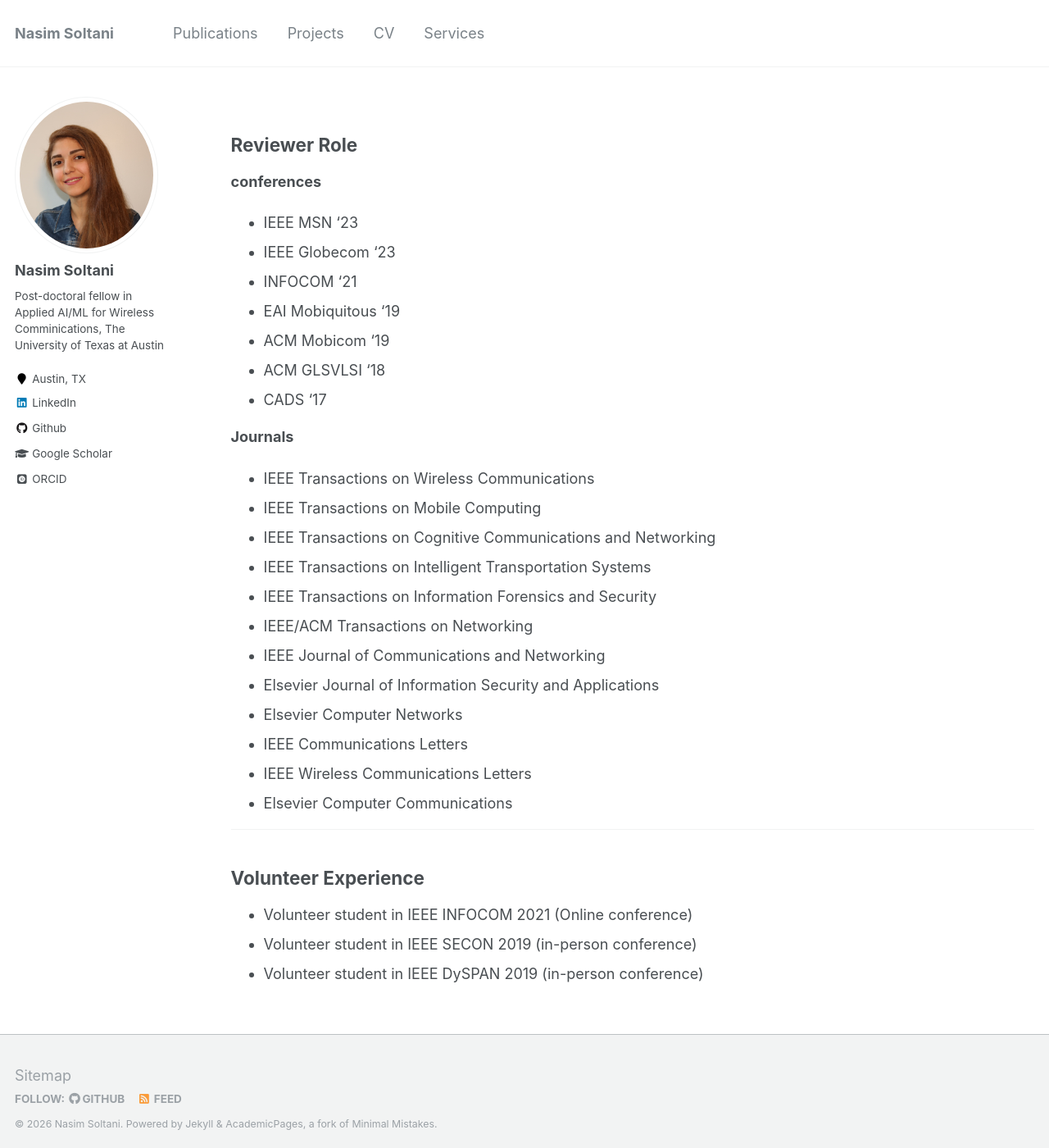
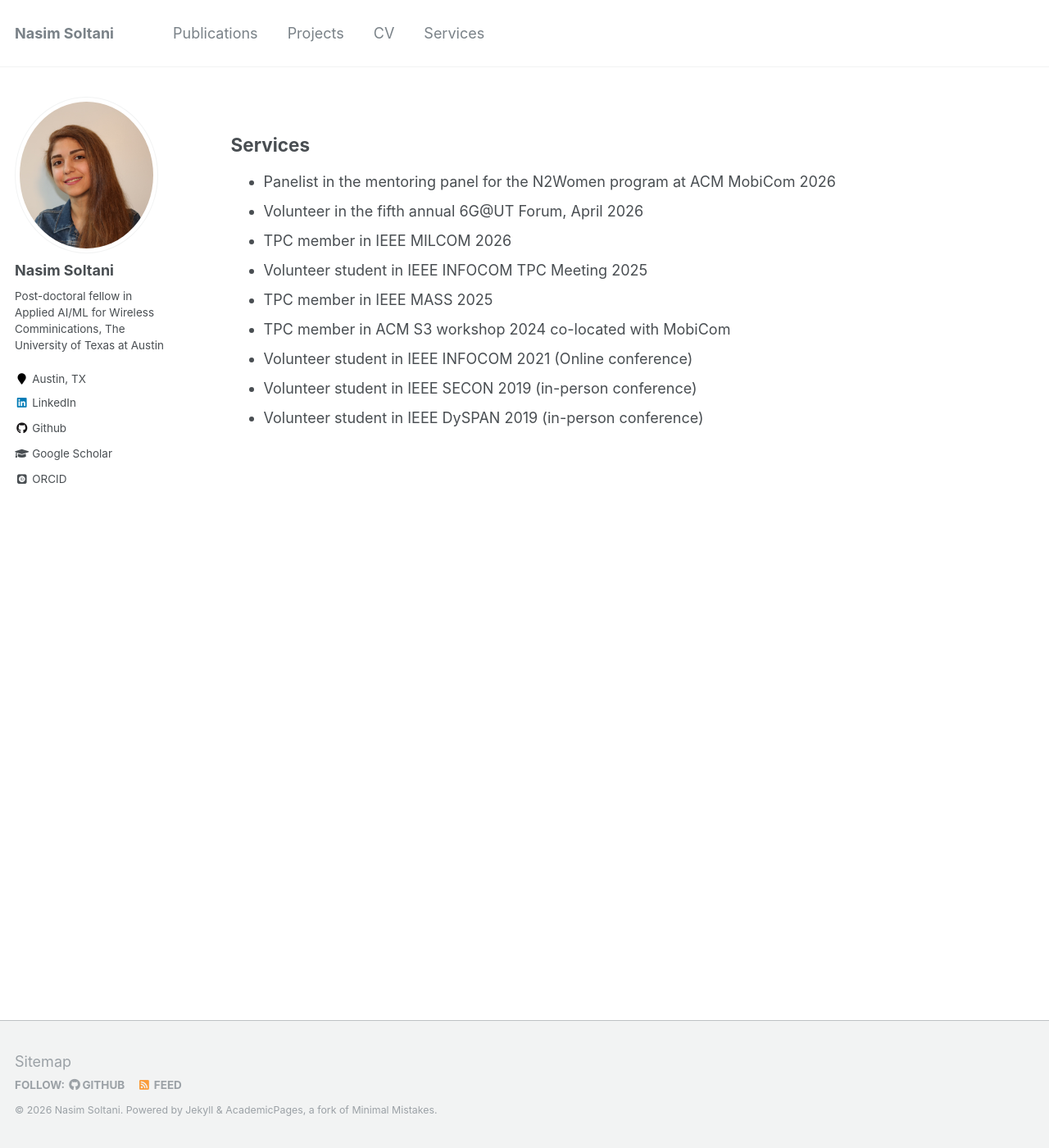
Before and after one commit to nasimsoltani/nasimsoltani.github.io, a Jekyll site: the page built from _pages/services.md, in a window 1280 px wide and 1400 px high. Shown: the whole window at 82% size. Built offline with Jekyll 4.4.1, drawn with Linux system fonts in a browser that asks for light colours; some web fonts are replaced.

Commit message:
Update services.md

```diff
--- a/_pages/services.md
+++ b/_pages/services.md
@@ -4,36 +4,14 @@ title: ""
 permalink: /services/
 author_profile: true
 ---
-## Reviewer Role
+## Services
 
-**conferences**
-* IEEE MSN '23
-* IEEE Globecom '23
-* INFOCOM '21
-* EAI Mobiquitous '19
-* ACM Mobicom '19
-* ACM GLSVLSI '18
-* CADS '17
-
-
-**Journals**
-* IEEE Transactions on Wireless Communications
-* IEEE Transactions on Mobile Computing
-* IEEE Transactions on Cognitive Communications and Networking
-* IEEE Transactions on Intelligent Transportation Systems
-* IEEE Transactions on Information Forensics and Security
-* IEEE/ACM Transactions on Networking
-* IEEE Journal of Communications and Networking
-* Elsevier Journal of Information Security and Applications
-* Elsevier Computer Networks
-* IEEE Communications Letters
-* IEEE Wireless Communications Letters
-* Elsevier Computer Communications
-
-------------------------------------------------------------------------------------
-
-## Volunteer Experience
-
+* Panelist in the mentoring panel for the N2Women program at ACM MobiCom 2026
+* Volunteer in the fifth annual 6G@UT Forum, April 2026
+* TPC member in IEEE MILCOM 2026
+* Volunteer student in IEEE INFOCOM TPC Meeting 2025
+* TPC member in IEEE MASS 2025
+* TPC member in ACM S3 workshop 2024 co-located with MobiCom
 * Volunteer student in IEEE INFOCOM 2021 (Online conference)
 * Volunteer student in IEEE SECON 2019 (in-person conference)
 * Volunteer student in IEEE DySPAN 2019 (in-person conference)
```
